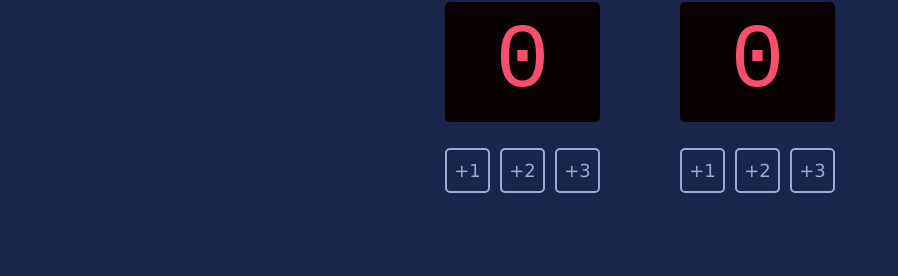
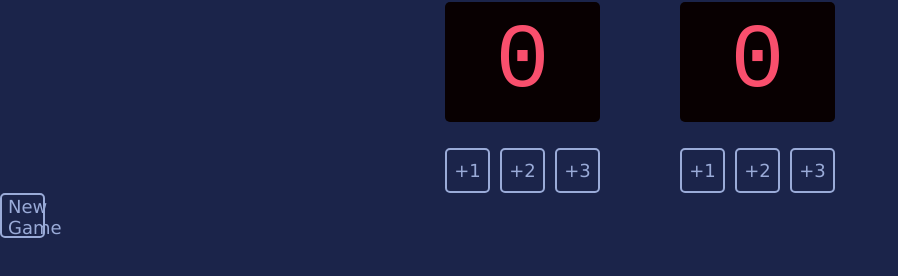
Before and after one commit to Ashrafsellak9/BasketballScoreBoard, a plain HTML site: page index.html in a window 1280 px wide. Shown: the part 134-410 px from the top of the page, without its empty margins (0-898 px from the left). Drawn offline with Linux system fonts and the light colour scheme; a web font is replaced by a local one.

Commit message:
add new button for new game

```diff
--- a/index.html
+++ b/index.html
@@ -29,5 +29,6 @@
             </div>
         </section>
     </div>
+    <button class="new-game" onclick="newGame()">New Game</button>
 </body>
 </html>
```
